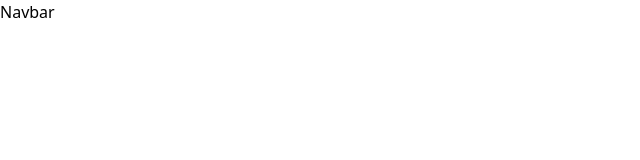
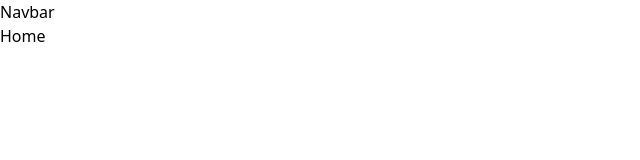
Before and after one commit to AdieDev0/Zus-Coffee---UI, a React (Vite) app in the folder zus/: page / in a window 1280 px wide. Shown: the top 160 px of the page, without its empty margins (0-640 px from the left). Built offline with nearby package versions, Linux system fonts and the light colour scheme.

Commit message:
Replace Navbar component with Home component in the main route

```diff
--- a/zus/src/App.jsx
+++ b/zus/src/App.jsx
@@ -1,12 +1,14 @@
 import React from "react";
 import { BrowserRouter as Router, Routes, Route } from "react-router-dom";
 import Navbar from "./components/Navbar";
+import Home from "./pages/Home";
 
 const App = () => {
   return (
     <Router>
+      <Navbar />
       <Routes>
-        <Route path="/" element={<Navbar />} />
+        <Route path="/" element={<Home />} />
       </Routes>
     </Router>
   );
```
